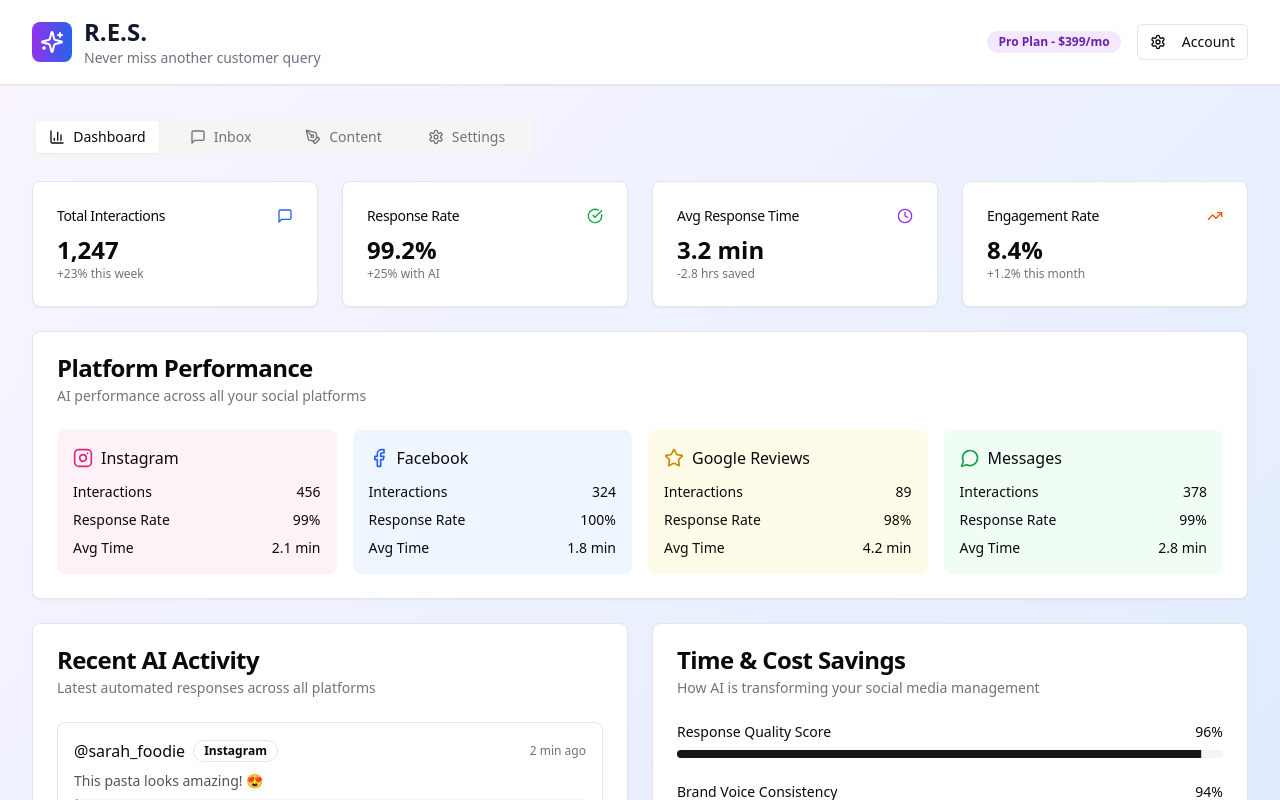
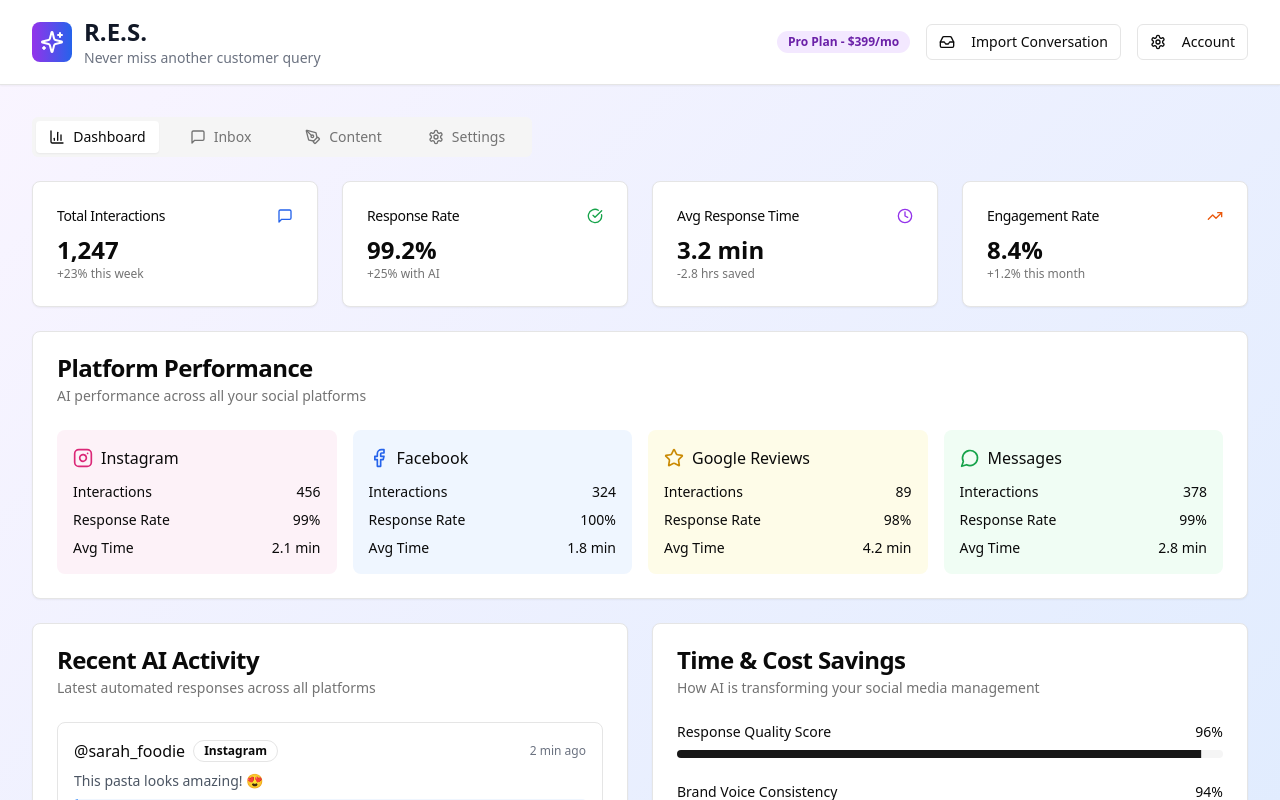
Before and after one commit to Resfounder/res-ai-platform, a Next.js app: page / in a window 1280 px wide. Shown: the top 800 px of the page. Built offline with nearby package versions, Linux system fonts and the light colour scheme.

Commit message:
feat: add import conversation button with icon in RESApp

```diff
--- a/app/page.tsx
+++ b/app/page.tsx
@@ -1,7 +1,8 @@
 "use client"
 
 import { useState } from "react"
-import { MessageSquare, Settings, BarChart3, Sparkles, PenTool } from "lucide-react"
+import Link from "next/link"
+import { MessageSquare, Settings, BarChart3, Sparkles, PenTool, Inbox } from "lucide-react"
 import { Button } from "@/components/ui/button"
 import { Badge } from "@/components/ui/badge"
 import { Tabs, TabsContent, TabsList, TabsTrigger } from "@/components/ui/tabs"
@@ -32,6 +33,12 @@ export default function RESApp() {
               <Badge variant="secondary" className="bg-purple-100 text-purple-800">
                 Pro Plan - $399/mo
               </Badge>
+              <Button asChild variant="outline" size="sm">
+                <Link href="/import-conversation">
+                  <Inbox className="h-4 w-4 mr-2" />
+                  Import Conversation
+                </Link>
+              </Button>
               <Button variant="outline" size="sm">
                 <Settings className="h-4 w-4 mr-2" />
                 Account
```
